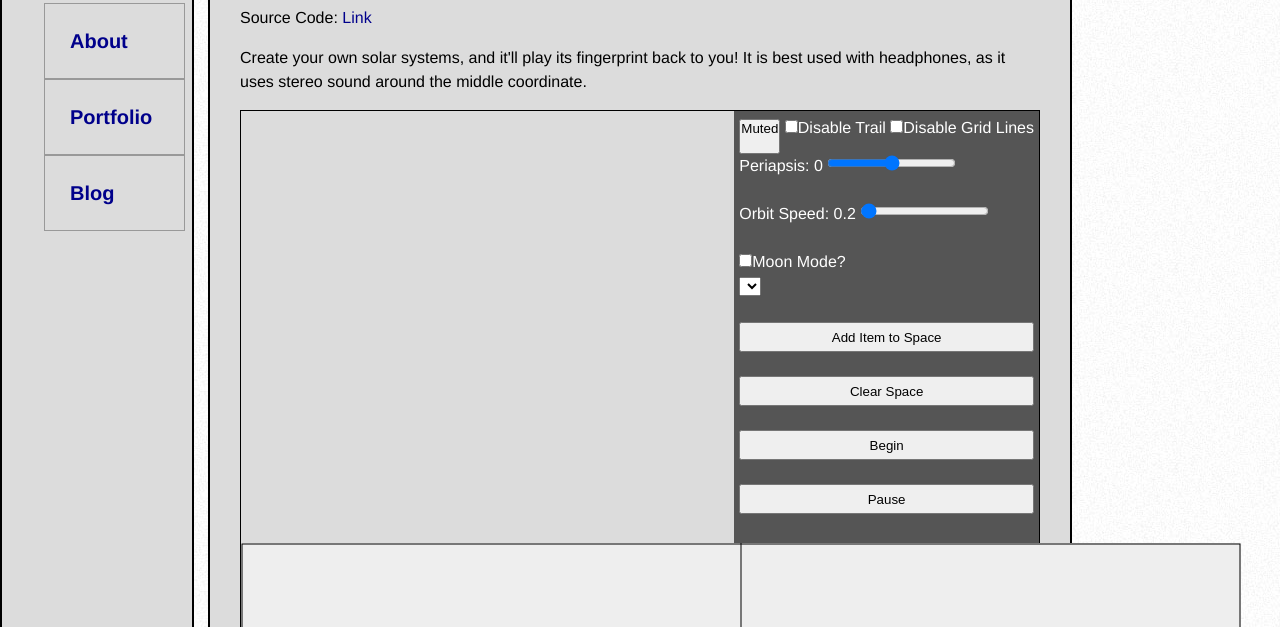
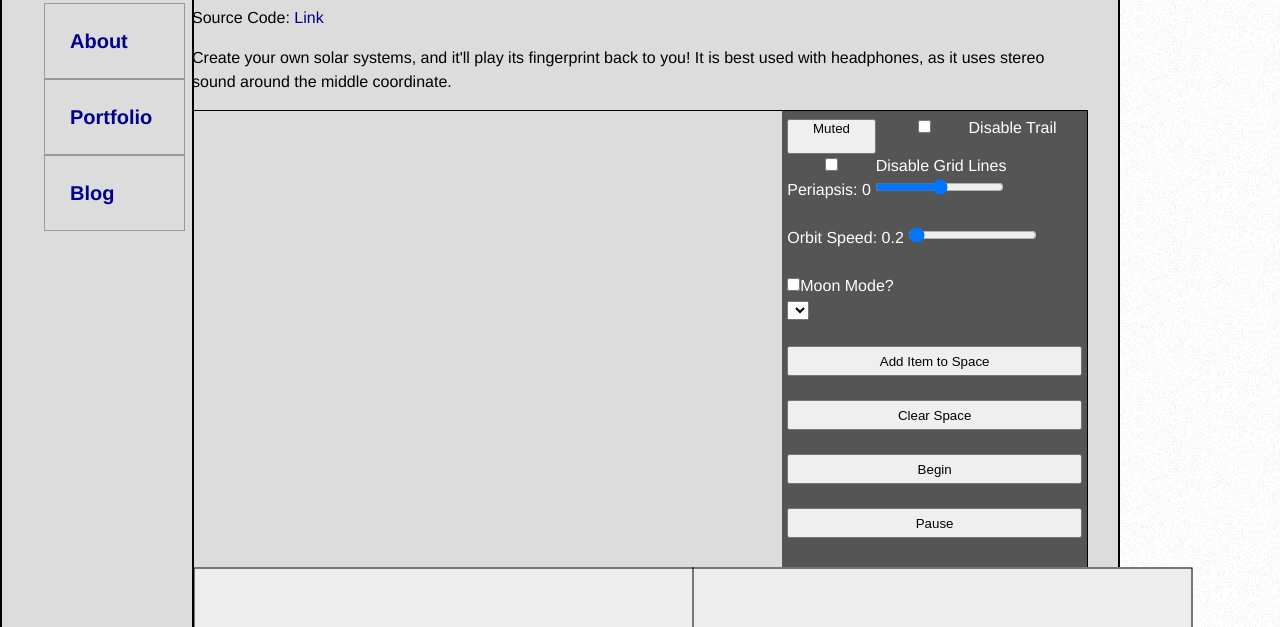
Before and after one commit to Meggot/Meggot.github.io, a website: page views/portfolio.html in a window 1280 px wide. Shown: the part 173-800 px from the top of the page. Drawn offline with Linux system fonts and the light colour scheme; files whose address does not match are found by name.

Commit message:
forgot to attached new styles.. duh

```diff
--- a/static/styles.css
+++ b/static/styles.css
@@ -5,7 +5,7 @@
 }
 body { font: 16px Helvetica, Sans-Serif; line-height: 24px; background: url(images/noise.jpg); }
 .clear { clear: both; }
-#page-wrap { width: 800px; margin: 40px auto 60px; background: #DCDCDC; padding: 30px; border: 2px solid;}
+#page-wrap { width: 70%; margin: 40px auto 60px; background: #DCDCDC; padding: 30px; border: 2px solid;}
 #pic { float: right; margin: -30px 0 0 0; display: inline;}
 h1 { margin: 0 0 16px 0; padding: 0 0 16px 0; font-size: 42px; font-weight: bold; letter-spacing: -2px; border-bottom: 1px solid #999; }
 h2 { font-size: 16px; margin: 0 0 6px 0; position: relative; padding: 10px; }
@@ -33,6 +33,15 @@ dd.clear { float: none; margin: 0; height: 15px; }
 #medium-btn {
     width: 100%;
     height: 30px;
+}
+
+#small-btn {
+    width:30%;
+    display: inline;
+}
+
+#audioControls {
+    display: inline;
 }
 
 .navbar-fixed-left {
```
